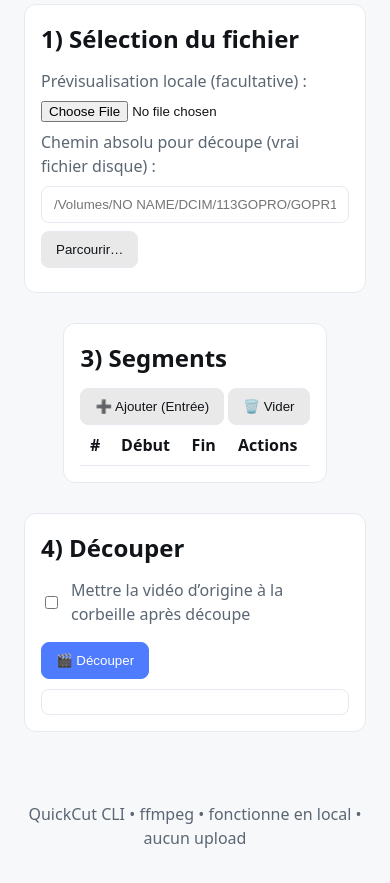
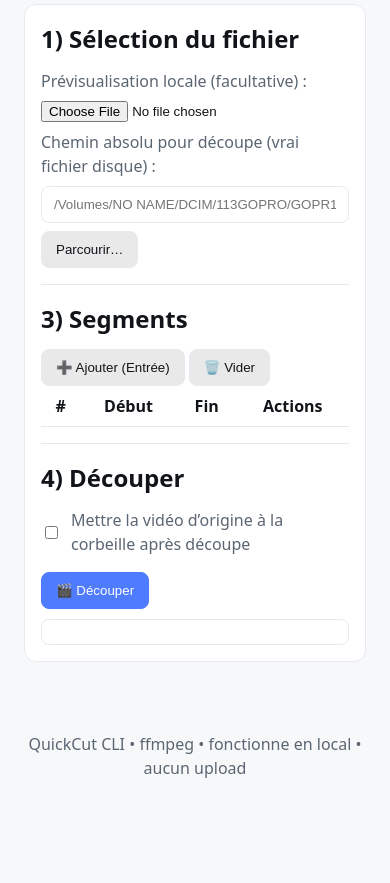
Before and after one commit to LukasMFR/quickcut-webui, a plain HTML site: page webui/static/index.html in a window 390 px wide. Shown: the part 575-1458 px from the top of the page. After the commit the page ends 1395 px from the top, so only its background shows below. Drawn offline with Linux system fonts and the light colour scheme.

Commit message:
Refactor right panel layout and improve video sizing
Merged the right panel sections into a single card for a cleaner layout and added internal separators. Increased the video column width and made the video player sticky for better visibility during scrolling. Updated CSS for layout, separators, and modal explorer, and improved responsive behavior for smaller screens.

```diff
--- a/webui/static/index.html
+++ b/webui/static/index.html
@@ -12,7 +12,7 @@
     <p class="muted">Découpez des segments vidéo sans ré-encodage (ffmpeg). Raccourcis : <kbd>Espace</kbd> Play/Pause, <kbd>I</kbd> In, <kbd>O</kbd> Out, <kbd>⏎</kbd> Ajouter, <kbd>←/→</kbd> ±0.5s, <kbd>Shift+←/→</kbd> ±5s.</p>
   </header>
 
-  <!-- NOUVEAU : layout 2 colonnes (gauche = vidéo, droite = reste) -->
+  <!-- Layout 2 colonnes : gauche (vidéo large), droite (tout le reste dans UNE box) -->
   <div class="layout">
     <section class="player">
       <div class="card">
@@ -26,9 +26,9 @@
       </div>
     </section>
 
-    <div class="side">
-      <section class="picker">
+    <section class="rightpanel">
       <div class="card">
+        <!-- 1) Sélection du fichier -->
         <h2>1) Sélection du fichier</h2>
         <div class="row">
           <label>Prévisualisation locale (facultative) :</label>
@@ -49,11 +49,10 @@
           <div class="browser-path"><span id="cwdLabel"></span></div>
           <div id="entries" class="entries"></div>
         </div>
-        </div>
-      </section>
 
-      <section class="segments">
-        <div class="card">
+        <hr class="sep" />
+
+        <!-- 3) Segments -->
         <h2>3) Segments</h2>
         <div class="controls">
           <button id="addSegment">➕ Ajouter (Entrée)</button>
@@ -63,11 +62,10 @@
           <thead><tr><th>#</th><th>Début</th><th>Fin</th><th>Actions</th></tr></thead>
           <tbody></tbody>
         </table>
-        </div>
-      </section>
 
-      <section class="cut">
-        <div class="card">
+        <hr class="sep" />
+
+        <!-- 4) Découper -->
         <h2>4) Découper</h2>
         <label class="check">
           <input type="checkbox" id="trashOriginal" />
@@ -80,7 +78,6 @@
       </div>
     </section>
   </div>
-  </div>
 
   <footer>
     <p class="muted">QuickCut CLI • ffmpeg • fonctionne en local • aucun upload</p>
--- a/webui/static/styles.css
+++ b/webui/static/styles.css
@@ -1,4 +1,4 @@
-/* === Thème : Light par défaut, Dark si l’OS le demande (prefers-color-scheme) === */
+/* === Light par défaut, Dark si l’OS le demande === */
 :root {
   /* Light */
   --bg: #f7f8fa;
@@ -17,7 +17,6 @@
 
 @media (prefers-color-scheme: dark) {
   :root {
-    /* Dark */
     --bg: #0f1115;
     --fg: #e6e6e6;
     --muted: #9aa3af;
@@ -44,14 +43,10 @@ body {
 header, footer { padding: 24px; text-align: center; }
 h1, h2 { margin: 0 0 12px; }
 
-/* Héritage design d’origine pour les cards et sections */
 section { padding: 12px 24px; max-width: 1100px; margin: 0 auto; }
 .card {
-  background: var(--card);
-  border: 1px solid var(--border);
-  border-radius: 12px;
-  padding: 16px;
-  margin-bottom: 18px;
+  background: var(--card); border: 1px solid var(--border); border-radius: 12px;
+  padding: 16px; margin-bottom: 18px;
 }
 .row { display: flex; gap: 8px; align-items: center; margin: 8px 0; flex-wrap: wrap; }
 label { color: var(--muted); min-width: 280px; }
@@ -62,9 +57,8 @@ input[type="text"] {
 input[type="file"] { color: var(--fg); }
 button {
   background: color-mix(in oklab, var(--card), var(--fg) 8%);
-  color: var(--fg);
-  border: 1px solid var(--border);
-  padding: 10px 14px; border-radius: 8px; cursor: pointer;
+  color: var(--fg); border: 1px solid var(--border); padding: 10px 14px;
+  border-radius: 8px; cursor: pointer;
 }
 button.primary { background: var(--accent); border-color: var(--accent); color: #fff; }
 button:hover { filter: brightness(1.03); }
@@ -80,6 +74,9 @@ td input {
   background: var(--input-bg); color: var(--input-fg);
 }
 
+/* Séparateur interne de la box droite */
+.sep { border: none; border-top: 1px solid var(--border); margin: 16px 0; }
+
 /* Check + output */
 .check { display: flex; gap: 10px; align-items: center; margin: 8px 0 16px; }
 .output {
@@ -87,55 +84,35 @@ td input {
   border:1px solid var(--border); border-radius:8px; padding:12px; margin-top:10px;
 }
 
-/* === NEW: Layout deux colonnes (desktop) === */
+/* === Layout deux colonnes (vidéo plus grande) === */
 .layout {
-  /* Largeur plus généreuse pour la double colonne */
-  max-width: 1400px;
+  max-width: 1600px; /* +large pour que la vidéo prenne bien de la place */
   margin: 0 auto;
   padding: 12px 24px;
   display: grid;
-  grid-template-columns: minmax(520px, 1fr) minmax(420px, 520px);
+  grid-template-columns: minmax(760px, 2fr) minmax(420px, 560px);
   gap: 16px;
   align-items: start;
 }
 
-/* on évite le padding double sur les sections à l’intérieur du layout */
+/* On neutralise le padding de section à l’intérieur du layout */
 .layout section { padding: 0; max-width: none; }
-.side { display: grid; gap: 12px; }
 
-/* Optionnel: garder la vidéo visible quand on scrolle (confort desktop) */
-/* .player .card { position: sticky; top: 16px; } */
+/* Vidéo collée en haut et bien visible au scroll */
+.player .card { position: sticky; top: 16px; }
 
-/* === Explorateur modal === */
-.browser {
-  position: fixed; inset: 40px;
-  background: var(--bg);
-  border:1px solid var(--border); border-radius:12px;
-  display:flex; flex-direction:column;
-  box-shadow: 0 10px 40px var(--overlay);
-}
+/* Modal explorateur */
+.browser { position: fixed; inset: 40px; background: var(--bg); border:1px solid var(--border); border-radius:12px; display:flex; flex-direction:column; box-shadow: 0 10px 40px var(--overlay); }
 .browser.hidden { display:none; }
-.browser-head {
-  display:flex; justify-content:space-between; align-items:center;
-  padding:10px 12px; border-bottom:1px solid var(--border);
-  background: color-mix(in oklab, var(--card), var(--fg) 6%);
-}
+.browser-head { display:flex; justify-content:space-between; align-items:center; padding:10px 12px; border-bottom:1px solid var(--border); background: color-mix(in oklab, var(--card), var(--fg) 6%); }
 .browser-path { padding:10px 12px; color:var(--muted); border-bottom:1px solid var(--border); }
-.entries {
-  padding:8px 12px; overflow:auto; flex:1;
-  display:grid; grid-template-columns: repeat(auto-fill,minmax(260px,1fr)); gap:8px;
-}
-.entry {
-  border:1px solid var(--border); border-radius:8px; padding:10px;
-  background: color-mix(in oklab, var(--card), var(--fg) 4%);
-  cursor:pointer;
-}
+.entries { padding:8px 12px; overflow:auto; flex:1; display:grid; grid-template-columns: repeat(auto-fill,minmax(260px,1fr)); gap:8px; }
+.entry { border:1px solid var(--border); border-radius:8px; padding:10px; background: color-mix(in oklab, var(--card), var(--fg) 4%); cursor:pointer; }
 .entry:hover { border-color: var(--accent); }
 .entry .type { font-size:12px; color:var(--muted); }
 
-/* Fallback si l’écran est étroit (empilement) */
-@media (max-width: 1000px) {
-  .layout {
-    grid-template-columns: 1fr;
-  }
+/* Fallback si écran étroit : on empile */
+@media (max-width: 1100px) {
+  .layout { grid-template-columns: 1fr; }
+  .player .card { position: static; }
 }
```
Lines whose indentation alone changed are shown as unchanged.
